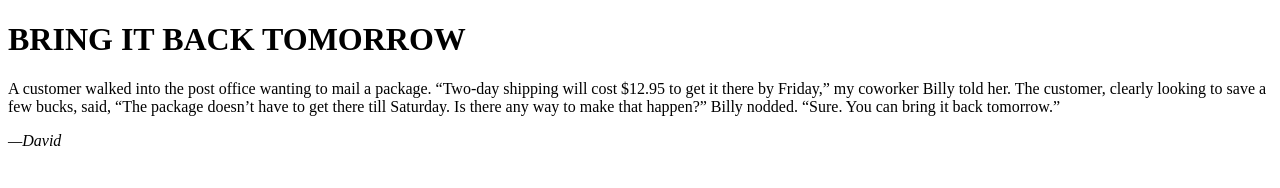
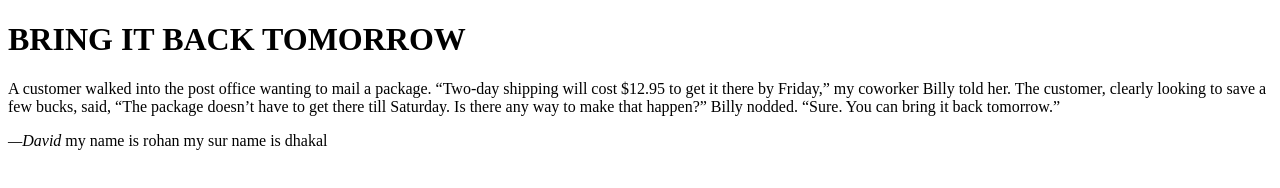
Before and after one commit to Rohan059/web_project, a plain HTML site: page story.html in a window 1280 px wide. Drawn offline with Linux system fonts and the light colour scheme.

Commit message:
test changed

```diff
--- a/story.html
+++ b/story.html
@@ -14,6 +14,8 @@
         can bring it back tomorrow.”
     </p>
     <cite>—David</cite>
+    my name is rohan
+    my sur name is dhakal
 </body>
 
 </html>
```
